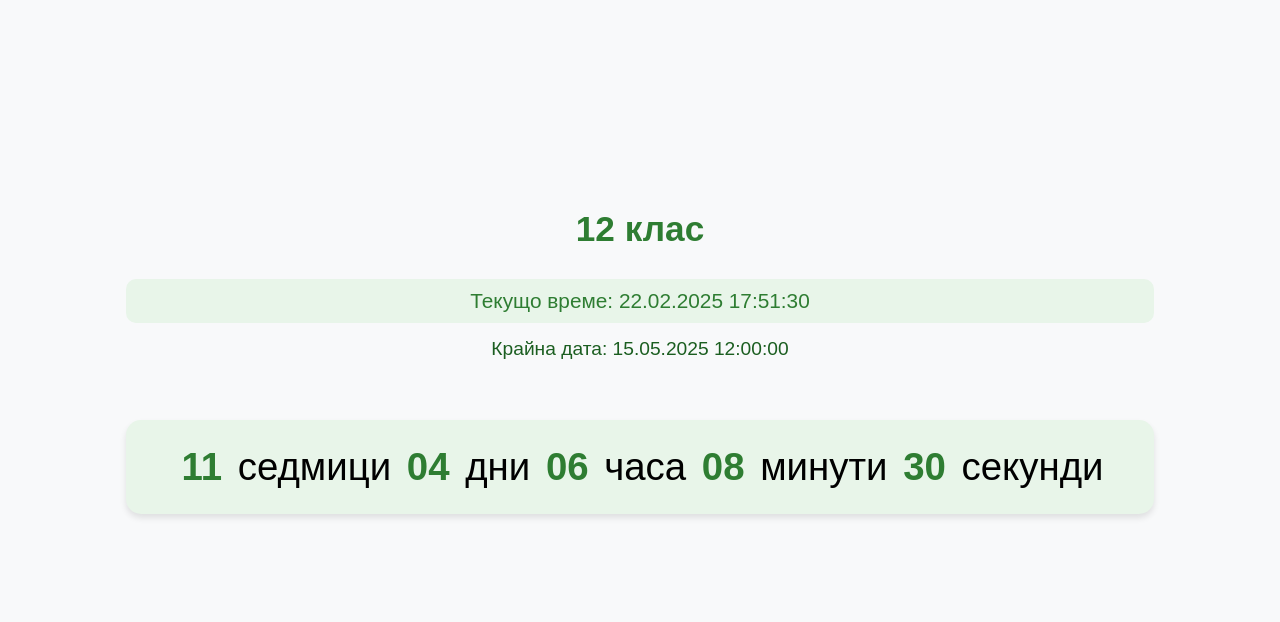
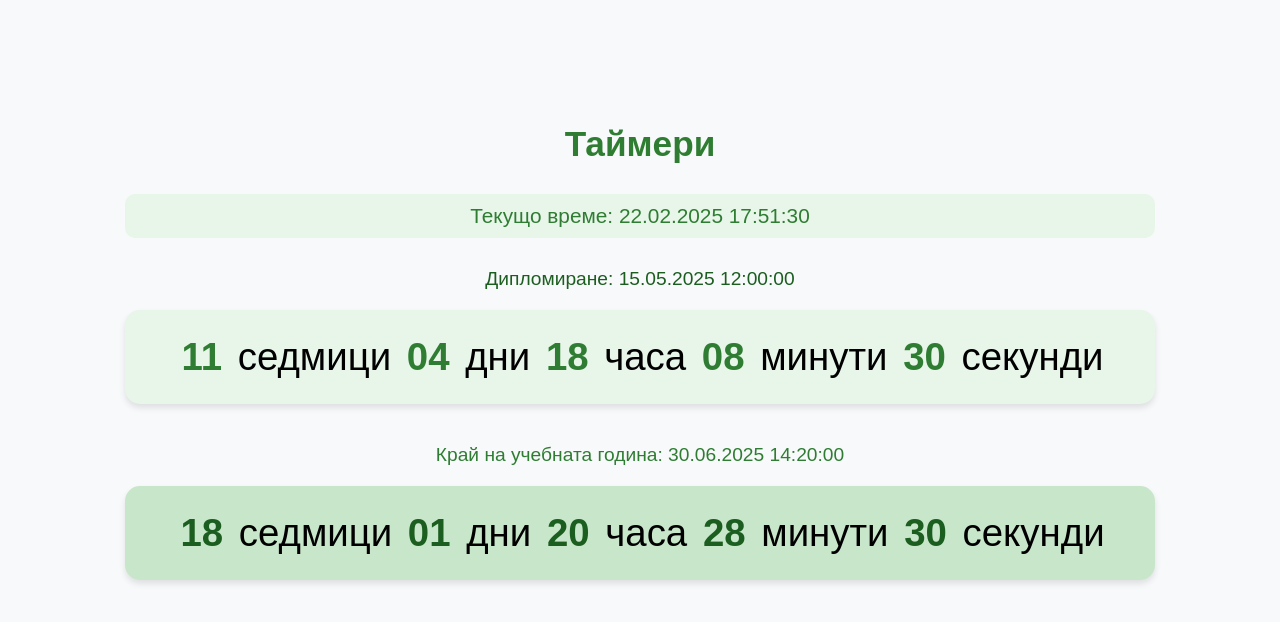
Before and after one commit to PetrovKunev/15052025, a plain HTML site: page index.html in a window 1280 px wide. Drawn offline with Linux system fonts and the light colour scheme.

Commit message:
Add second timer

```diff
--- a/index.html
+++ b/index.html
@@ -2,7 +2,7 @@
 <html lang="bg">
 <head>
   <meta charset="utf-8">
-  <title>Таймер - 12 клас</title>
+  <title>Таймери - 2025</title>
   <link rel="shortcut icon" href="timer_1225.ico" type="image/x-icon">
   <style>
     body {
@@ -25,21 +25,34 @@
       font-size: 2.2em;
     }
     .info-section {
-      margin-bottom: 60px;
+      margin-bottom: 30px;
+    }
+    .timer-container {
+      margin-bottom: 40px;
     }
     .timer {
       font-size: 2.4em;
-      background-color: #e8f5e9;
       padding: 25px 50px;
       border-radius: 15px;
       box-shadow: 0 4px 6px rgba(0,0,0,0.1);
       margin: 20px 0;
       white-space: nowrap;
     }
+    .timer-1 {
+      background-color: #e8f5e9;
+    }
+    .timer-2 {
+      background-color: #c8e6c9;
+    }
     .timer span {
-      color: #2e7d32;
       font-weight: bold;
       margin: 0 5px;
+    }
+    .timer-1 span {
+      color: #2e7d32;
+    }
+    .timer-2 span {
+      color: #1b5e20;
     }
     .current-time {
       font-size: 1.3em;
@@ -51,8 +64,13 @@
     }
     .target-time {
       font-size: 1.2em;
+      margin: 15px 0;
+    }
+    .target-time-1 {
       color: #1b5e20;
-      margin: 15px 0;
+    }
+    .target-time-2 {
+      color: #2e7d32;
     }
     @keyframes celebrate {
       0% { transform: scale(1); }
@@ -74,42 +92,65 @@
     }
     .celebration-text {
       font-size: 2em;
-      color: #2e7d32;
       margin: 20px 0;
       animation: celebrate 1s ease-in-out infinite;
       display: none;
+    }
+    .celebration-text-1 {
+      color: #2e7d32;
+    }
+    .celebration-text-2 {
+      color: #1b5e20;
     }
   </style>
 </head>
 <body>
   <div class="container">
-    <h1>12 клас</h1>
+    <h1>Таймери</h1>
 
     <div class="info-section">
       <div class="current-time">
         Текущо време: <span id="currentTime">00:00:00</span>
       </div>
+    </div>
 
-      <div class="target-time">
-        Крайна дата: 15.05.2025 12:00:00
+    <div class="timer-container">
+      <div class="target-time target-time-1">
+        Дипломиране: 15.05.2025 12:00:00
+      </div>
+      <div class="timer timer-1" id="timerDisplay1">
+        <span id="weeks1">00</span> седмици
+        <span id="days1">00</span> дни
+        <span id="hours1">00</span> часа
+        <span id="minutes1">00</span> минути
+        <span id="seconds1">00</span> секунди
       </div>
     </div>
 
-    <div class="timer" id="timerDisplay">
-      <span id="weeks">00</span> седмици
-      <span id="days">00</span> дни
-      <span id="hours">00</span> часа
-      <span id="minutes">00</span> минути
-      <span id="seconds">00</span> секунди
+    <div class="timer-container">
+      <div class="target-time target-time-2">
+        Край на учебната година: 30.06.2025 14:20:00
+      </div>
+      <div class="timer timer-2" id="timerDisplay2">
+        <span id="weeks2">00</span> седмици
+        <span id="days2">00</span> дни
+        <span id="hours2">00</span> часа
+        <span id="minutes2">00</span> минути
+        <span id="seconds2">00</span> секунди
+      </div>
     </div>
 
-    <div id="celebrationText" class="celebration-text">
+    <div id="celebrationText1" class="celebration-text celebration-text-1">
       🎉 На добър час! 🎉
+    </div>
+    <div id="celebrationText2" class="celebration-text celebration-text-2">
+      🌟 Ново начало! 🌟
     </div>
   </div>
 
   <script>
-    const TARGET_DATE = new Date('2025-05-15T00:00:00').getTime();
+    const TARGET_DATE_1 = new Date('2025-05-15T12:00:00').getTime();
+    const TARGET_DATE_2 = new Date('2025-06-30T14:20:00').getTime();
     let timerInterval;
 
     function padNumber(num) {
@@ -147,17 +188,7 @@
     setInterval(updateCurrentTime, 1000);
     updateCurrentTime();
 
-    function updateTimer() {
-      const now = new Date().getTime();
-      let diff = TARGET_DATE - now;
-
-      if (diff < 0) {
-        clearInterval(timerInterval);
-        document.getElementById('celebrationText').style.display = 'block';
-        createConfetti();
-        return;
-      }
-
+    function calculateTimeUnits(diff) {
       const secondsInMs = 1000;
       const minutesInMs = secondsInMs * 60;
       const hoursInMs = minutesInMs * 60;
@@ -174,15 +205,60 @@
       diff %= minutesInMs;
       const seconds = Math.floor(diff / secondsInMs);
 
-      document.getElementById('weeks').textContent = padNumber(weeks);
-      document.getElementById('days').textContent = padNumber(days);
-      document.getElementById('hours').textContent = padNumber(hours);
-      document.getElementById('minutes').textContent = padNumber(minutes);
-      document.getElementById('seconds').textContent = padNumber(seconds);
+      return { weeks, days, hours, minutes, seconds };
     }
 
-    timerInterval = setInterval(updateTimer, 1000);
-    updateTimer();
+    function updateTimerDisplay(timerId, timeUnits) {
+      document.getElementById(`weeks${timerId}`).textContent = padNumber(timeUnits.weeks);
+      document.getElementById(`days${timerId}`).textContent = padNumber(timeUnits.days);
+      document.getElementById(`hours${timerId}`).textContent = padNumber(timeUnits.hours);
+      document.getElementById(`minutes${timerId}`).textContent = padNumber(timeUnits.minutes);
+      document.getElementById(`seconds${timerId}`).textContent = padNumber(timeUnits.seconds);
+    }
+
+    function createConfettiWithColors(colors) {
+      for(let i = 0; i < 50; i++) {
+        const confetti = document.createElement('div');
+        confetti.className = 'confetti';
+        confetti.style.left = Math.random() * window.innerWidth + 'px';
+        confetti.style.backgroundColor = colors[Math.floor(Math.random() * colors.length)];
+        confetti.style.animationDuration = (Math.random() * 3 + 2) + 's';
+        document.body.appendChild(confetti);
+        setTimeout(() => confetti.remove(), 5000);
+      }
+    }
+
+    function updateTimers() {
+      const now = new Date().getTime();
+      let diff1 = TARGET_DATE_1 - now;
+      let diff2 = TARGET_DATE_2 - now;
+
+      // Първи таймер
+      if (diff1 > 0) {
+        const timeUnits1 = calculateTimeUnits(diff1);
+        updateTimerDisplay('1', timeUnits1);
+      } else if (diff1 <= 0 && document.getElementById('celebrationText1').style.display !== 'block') {
+        document.getElementById('celebrationText1').style.display = 'block';
+        createConfettiWithColors(['#4CAF50', '#81C784', '#66BB6A', '#43A047', '#2E7D32']);
+      }
+
+      // Втори таймер
+      if (diff2 > 0) {
+        const timeUnits2 = calculateTimeUnits(diff2);
+        updateTimerDisplay('2', timeUnits2);
+      } else if (diff2 <= 0 && document.getElementById('celebrationText2').style.display !== 'block') {
+        document.getElementById('celebrationText2').style.display = 'block';
+        createConfettiWithColors(['#66BB6A', '#43A047', '#2E7D32', '#1B5E20', '#004D40']);
+      }
+
+      // Спиране на таймера само ако и двата са приключили
+      if (diff1 <= 0 && diff2 <= 0) {
+        clearInterval(timerInterval);
+      }
+    }
+
+    timerInterval = setInterval(updateTimers, 1000);
+    updateTimers();
   </script>
 </body>
 </html>
```
